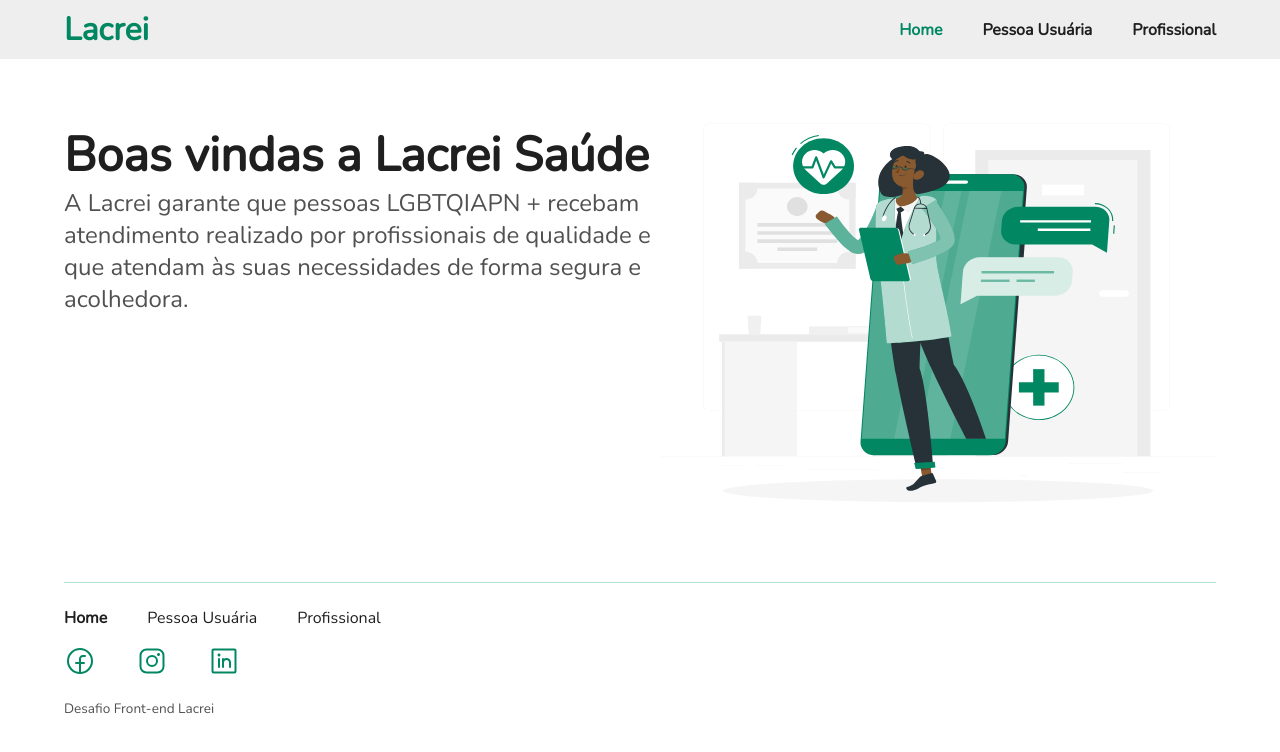
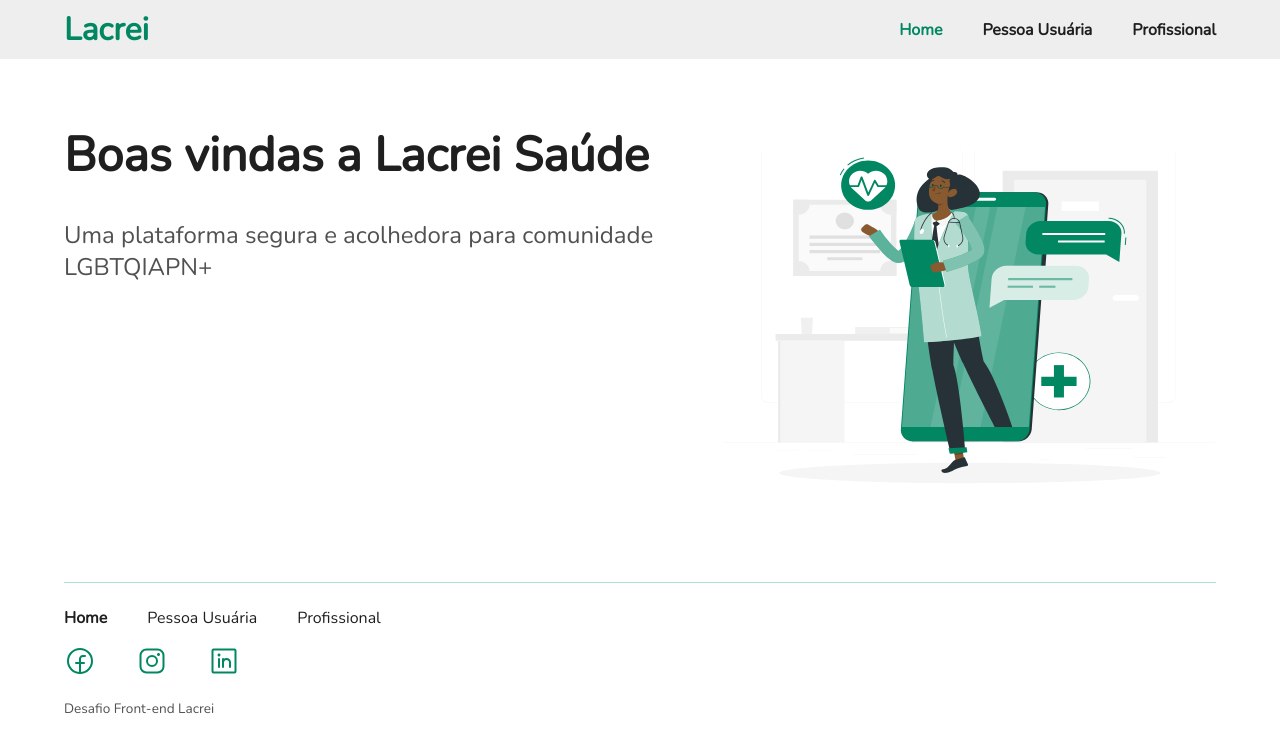
Before and after one commit to ramontrovao/lacrei-tech-test, a Next.js app: page / in a window 1280 px wide. Shown: the top 752 px of the page. Built offline with nearby package versions, Linux system fonts and the light colour scheme.

Commit message:
feat: added RightWrapperContainer styled component

```diff
--- a/src/components/Description/index.tsx
+++ b/src/components/Description/index.tsx
@@ -2,9 +2,12 @@ import { DescriptionContainer } from "./styles";
 
 interface IDescriptionContainerProps {
   text: string;
-  hasBar: boolean;
+  hasBar?: boolean;
 }
 
-export const Description = ({ text, hasBar }: IDescriptionContainerProps) => {
+export const Description = ({
+  text,
+  hasBar = false,
+}: IDescriptionContainerProps) => {
   return <DescriptionContainer hasBar={hasBar}>{text}</DescriptionContainer>;
 };
--- a/src/components/Header/styles.ts
+++ b/src/components/Header/styles.ts
@@ -11,11 +11,6 @@ export const HeaderContainer = styled.header`
 
   @media (max-width: 575px) {
     padding: 0.5rem 1rem;
-
-    justify-content: center;
-    align-items: center;
-    flex-direction: column;
-    gap: 0.5rem;
   }
 `;
 
@@ -28,6 +23,10 @@ export const NavContainer = styled.nav`
 
   @media (max-width: 575px) {
     gap: 1rem;
+
+    justify-content: center;
+    align-items: center;
+    flex-direction: column;
   }
 `;
 
--- a/src/components/LayoutWrapper/styles.ts
+++ b/src/components/LayoutWrapper/styles.ts
@@ -1,7 +1,31 @@
 import styled from "styled-components";
 
 export const WrapperContainer = styled.main`
+  padding: 4rem 4rem 0 4rem;
+
   display: flex;
   justify-content: space-between;
-  padding: 4rem 4rem 0 4rem;
+
+  @media (max-width: 1024px) {
+    padding: 2rem 1rem 0 1rem;
+
+    flex-wrap: wrap;
+    justify-content: center;
+  }
 `;
+
+export const LeftWrapperContainer = styled.div`
+  display: flex;
+  flex-direction: column;
+  gap: 2rem;
+
+  @media (max-width: 1024px) {
+    align-items: center;
+  }
+`;
+
+export const RightWrapperContainer = styled.div`
+  img {
+    width: 100%;
+  }
+`;
--- a/src/pages/index.tsx
+++ b/src/pages/index.tsx
@@ -3,7 +3,11 @@ import Image from "next/image";
 
 import medicaSvg from "@assets/medica.svg";
 
-import { WrapperContainer } from "@components/LayoutWrapper/styles";
+import {
+  LeftWrapperContainer,
+  RightWrapperContainer,
+  WrapperContainer,
+} from "@components/LayoutWrapper/styles";
 import { Title } from "@components/Title";
 import { Description } from "@components/Description";
 
@@ -18,15 +22,15 @@ export default function Home() {
       </Head>
 
       <WrapperContainer>
-        <div>
+        <LeftWrapperContainer>
           <Title text="Boas vindas a Lacrei Saúde" />
 
-          <Description text="A Lacrei garante que pessoas LGBTQIAPN + recebam atendimento realizado por profissionais de qualidade e que atendam às suas necessidades de forma segura e acolhedora." />
-        </div>
+          <Description text="Uma plataforma segura e acolhedora para comunidade LGBTQIAPN+" />
+        </LeftWrapperContainer>
 
-        <div>
+        <RightWrapperContainer>
           <Image src={medicaSvg} alt="" />
-        </div>
+        </RightWrapperContainer>
       </WrapperContainer>
     </>
   );
```
